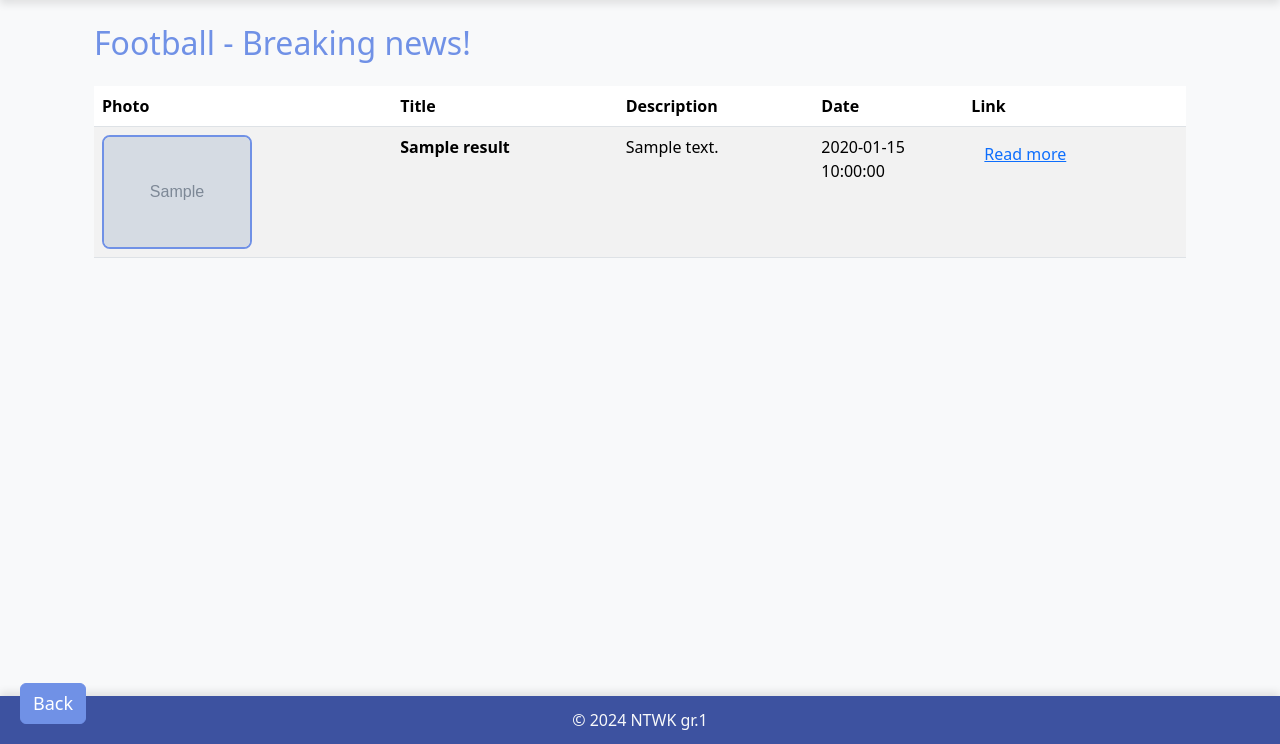
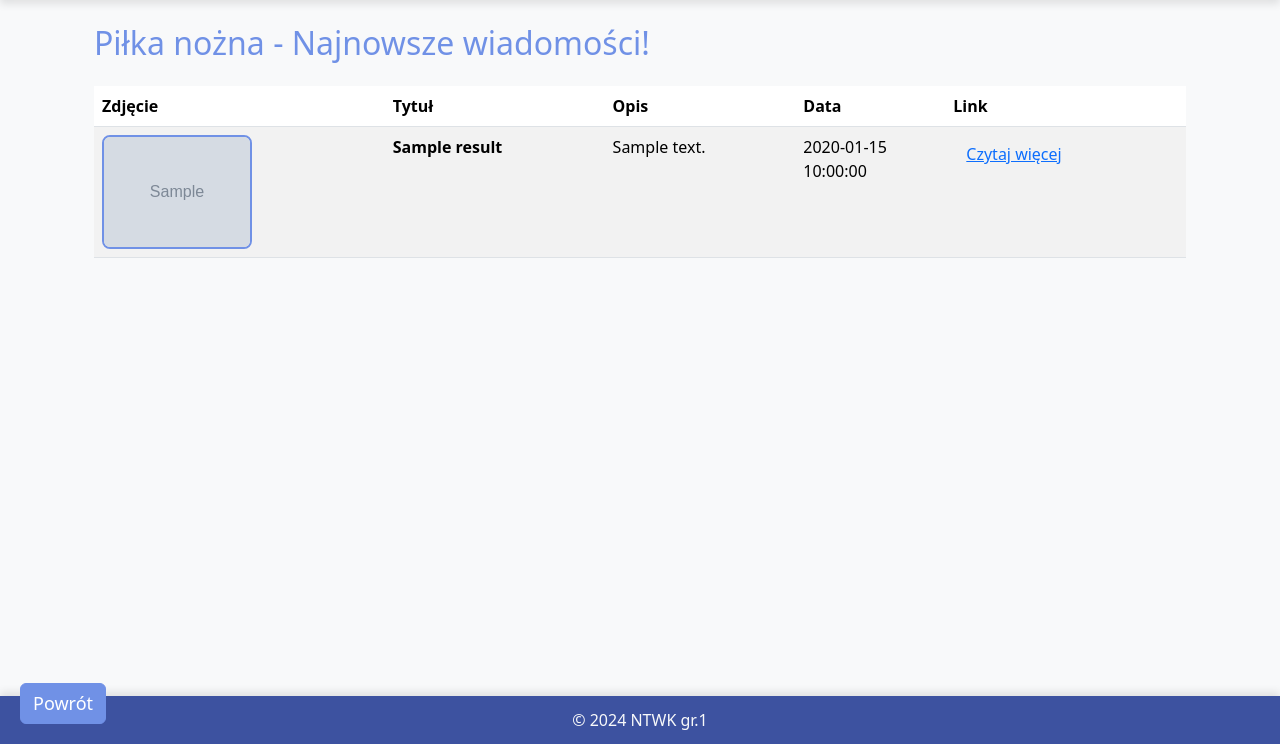
Before and after one commit to TobiaszAGH/news, a Flask app: page /sport/articles/football in a window 1280 px wide. Shown: the part 56-800 px from the top of the page. Run offline with Flask 3, Linux system fonts and the light colour scheme; tables that the repository leaves empty hold one stand-in row (values such as "Sample post"); grey boxes marked "Sample" are stand-in pictures; a database or web service that is not in the repository returns one stand-in record (values such as "Sample title"); data that the repository does not hold is empty; some libraries are stand-ins or nearby versions; some web fonts are replaced.

Commit message:
Translation

```diff
--- a/app/blueprints/sport/routes.py
+++ b/app/blueprints/sport/routes.py
@@ -23,15 +23,15 @@ def sport_home():
 def sport_articles(sport_type):
     api_url = SPORT_API.get(sport_type)
     sport_names = {
-        "football": "Football",
-        "tennis": "Tennis",
-        "ski_jumping": "Ski jumping",
-        "volleyball": "Volleyball"
+        "football": "Piłka nożna",
+        "tennis": "Tenis",
+        "ski_jumping": "Skoki narciarskie",
+        "volleyball": "Siatkówka"
     }
-    sport_name = sport_names.get(sport_type, "Unknown")
+    sport_name = sport_names.get(sport_type, "Nieznany sport")
 
     if not api_url:
-        return render_template('articles.html', articles=[], sport_name=sport_name, error="Unknown!")
+        return render_template('articles.html', articles=[], sport_name=sport_name, error="Nie znaleziono żądanego zasobu.")
 
     try:
         response = requests.get(api_url)
@@ -42,11 +42,11 @@ def sport_articles(sport_type):
                 "title": article.get("title"),
                 "description": article.get("description"),
                 "image": article.get("image_url"),
-                "link": article.get("link"),
-                "pubDate": article.get("pubDate")
+                "pubDate": article.get("pubDate"),
+                "link": article.get("link")
             }
             for article in data.get("results", [])
         ]
         return render_template('articles.html', articles=articles, sport_name=sport_name)
     except Exception as e:
-        return render_template('articles.html', articles=[], sport_name=sport_name, error="Failed to load articles!")
+        return render_template('articles.html', articles=[], sport_name=sport_name, error="Nie udało się załadować artykułów.")
--- a/app/blueprints/sport/templates/articles.html
+++ b/app/blueprints/sport/templates/articles.html
@@ -20,17 +20,17 @@ block header %}
 
 {% endblock %} {%block main %}
 <div class="container mt-4">
-  <h2 class="mb-4">{{ sport_name }} - Breaking news!</h2>
+  <h2 class="mb-4">{{ sport_name }} - Najnowsze wiadomości!</h2>
   {% if error %}
   <div class="alert alert-danger">{{ error }}</div>
   {% else %}
   <table class="table table-striped">
     <thead>
       <tr>
-        <th>Photo</th>
-        <th>Title</th>
-        <th>Description</th>
-        <th>Date</th>
+        <th>Zdjęcie</th>
+        <th>Tytuł</th>
+        <th>Opis</th>
+        <th>Data</th>
         <th>Link</th>
       </tr>
     </thead>
@@ -45,20 +45,23 @@ block header %}
             class="article-image"
             onclick="openModal('{{ article.image }}')"
           />
-          {% else %} No photo {% endif %}
+          {% else %} Brak zdjęcia {% endif %}
         </td>
         <td><strong>{{ article.title }}</strong></td>
         <td>
-          {% if article.description %} {{ article.description }} {% else %} Description unavailable - go to full article -> {% endif %}
+          {% if article.description %} {{ article.description }} {% else %} Opis niedostępny - przejdź do pełnego artykułu -> {% endif %}
         </td>
         <td style="width: 150px">
-          {% if article.pubDate %} {{ article.pubDate }} {% else %} No date {%
+          {% if article.pubDate %} {{ article.pubDate }} {% else %} Brak daty {%
           endif %}
         </td>
         <td>
-          <a href="{{ article.link }}" target="_blank" class="btn btn-link"
-            >Read more</a
-          >
+          {% if article.link %}
+          <a
+            href="{{ article.link }}"
+            target="_blank"
+            class="btn btn-link">Czytaj więcej</a>
+          {% else %} Brak linku {% endif %}
         </td>
       </tr>
       {% endfor %}
@@ -68,7 +71,7 @@ block header %}
   <a
     href="{{ url_for('sport.sport_home') }}"
     class="btn btn-primary sticky-back-button"
-    >Back</a
+    >Powrót</a
   >
 </div>
 <div
```
Also changed, not shown: app/blueprints/sport/templates/sport.html (+7 -6 lines).
